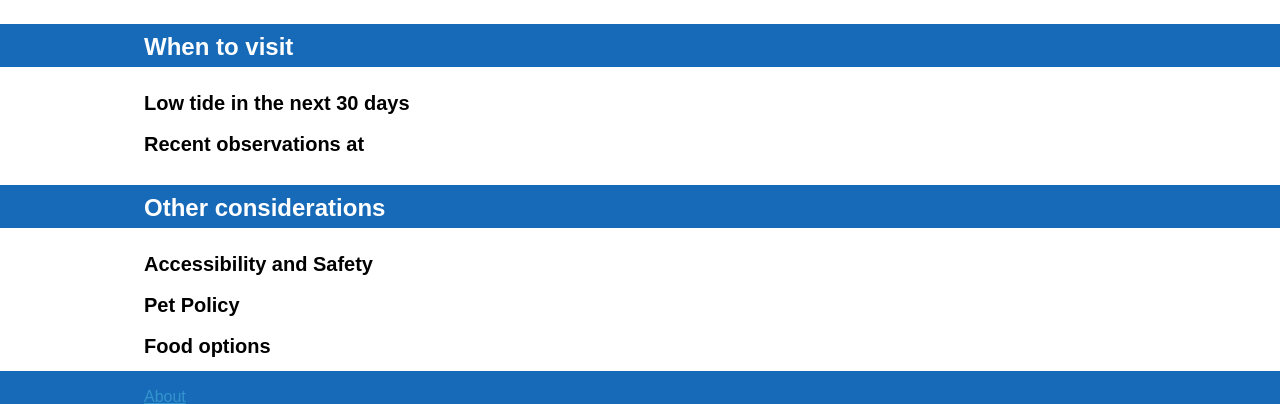
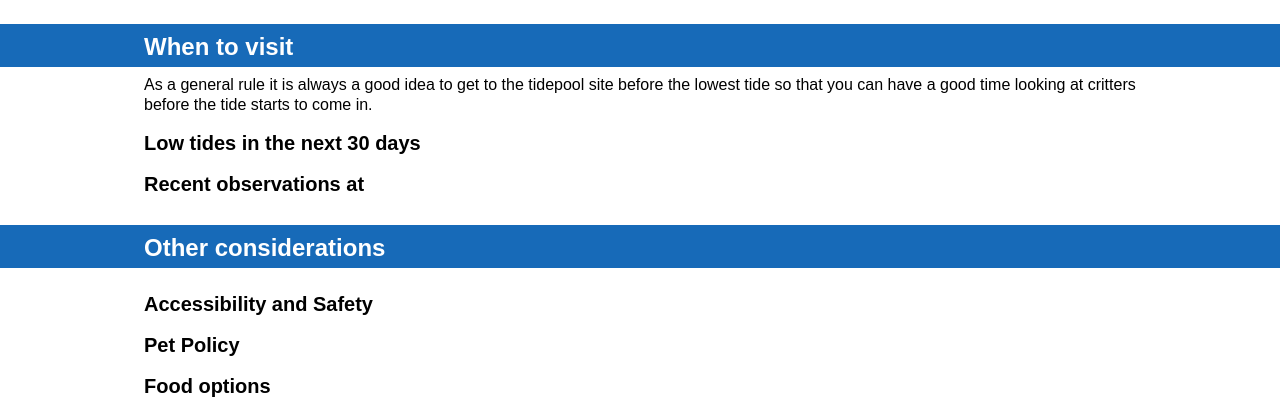
Before and after one commit to natbat/rockybeaches, a Python web app: template templates/row-data-places.html in a window 1280 px wide. Shown: the part 1137-1541 px from the top of the page. Run offline with Jinja, Linux system fonts and the light colour scheme; the template is opened without the code that fills it, so the values that code supplies are empty; some libraries are stand-ins or nearby versions.

Commit message:
working on tide prediction

```diff
--- a/static/tidepools.css
+++ b/static/tidepools.css
@@ -432,13 +432,20 @@ footer {
 	margin: 1rem 0;
 	padding: 0.8rem
 }
-.day-view {
+.tide-prediction .tide-day {
+	margin: -0.8rem -0.8rem 0.8rem -0.8rem;
+	text-decoration: none;
+	padding: 0.8rem;
+	background-color: rgba(23,106,184,0.2);
+}
+.tide-prediction .day-view {
 	/* colours are added with inline styles for daylight etc */
 	display: inline-block;
 	width: 50%;
 	height: 60px;
 }
-.minima {
+.tide-prediction .minima {
+	outline: 1px solid red;
 	text-shadow: 1px 1px #ffffff;
 	padding-left: 3px;
 	border-left: 2px solid black;
@@ -448,6 +455,9 @@ footer {
 	position: absolute;
 	bottom: 0;
 	left: 0
+}
+.tide-prediction .time {
+
 }
 
 /* Overrides */
--- a/templates/row-data-places.html
+++ b/templates/row-data-places.html
@@ -190,27 +190,32 @@
     <h2 class="stretch"><span>When to visit</span></h2>
     <div class="full">
 
-      <h3>Low tide in the next 30 days</h3>
+      <p>As a general rule it is always a good idea to get to the tidepool site
+        before the lowest tide so that you can have a good time looking at critters
+        before the tide starts to come in.</p>
+
+      <h3>Low tides in the next 30 days</h3>
 
       {% for day in next_30_days() %}
         <div class="tide-prediction">
-          <p>{{ day.strftime("%A %-d") }}{{ ordinal(day.day) }} {{ day.strftime("%B %Y") }}</p>
+          <h4 class="tide-day header3">{{ day.strftime("%A %-d") }}{{ ordinal(day.day) }} {{ day.strftime("%B %Y") }}</h4>
           {% set tide_data = tide_data_for_place(place.slug, day) %}
           <div class="day-view" style="
             background: linear-gradient(90deg,
-              #000000 0%,
-              #ffff00 {{ tide_data.dawn_pct }}%,
-              #ff9300 {{ tide_data.sunrise_pct }}%,
-              #fffec5 {{ tide_data.noon_pct }}%,
-              #ffff00 {{ tide_data.sunset_pct }}%,
-              #ffc464 {{ tide_data.dusk_pct }}%,
-              #000000 100%
+              #176AB8 0%,
+              #97bcdf {{ tide_data.dawn_pct }}%,
+              #d1e1f1 {{ tide_data.sunrise_pct }}%,
+              #FFFFFF {{ tide_data.noon_pct }}%,
+              #d1e1f1 {{ tide_data.sunset_pct }}%,
+              #97bcdf {{ tide_data.dusk_pct }}%,
+              #176AB8 100%
             );
             position: relative;
           ">
             {% for minima in tide_data.minimas %}
               <span class="minima" style="left: {{ minima.time_pct }}%">
-                {{ minima.time }} {{ minima.feet }}ft
+                <span class="time">{{ minima.time }}</span>
+                <span class="depth">{{ minima.feet }}ft</span>
               </span>
             {% endfor %}
           </div>
```
